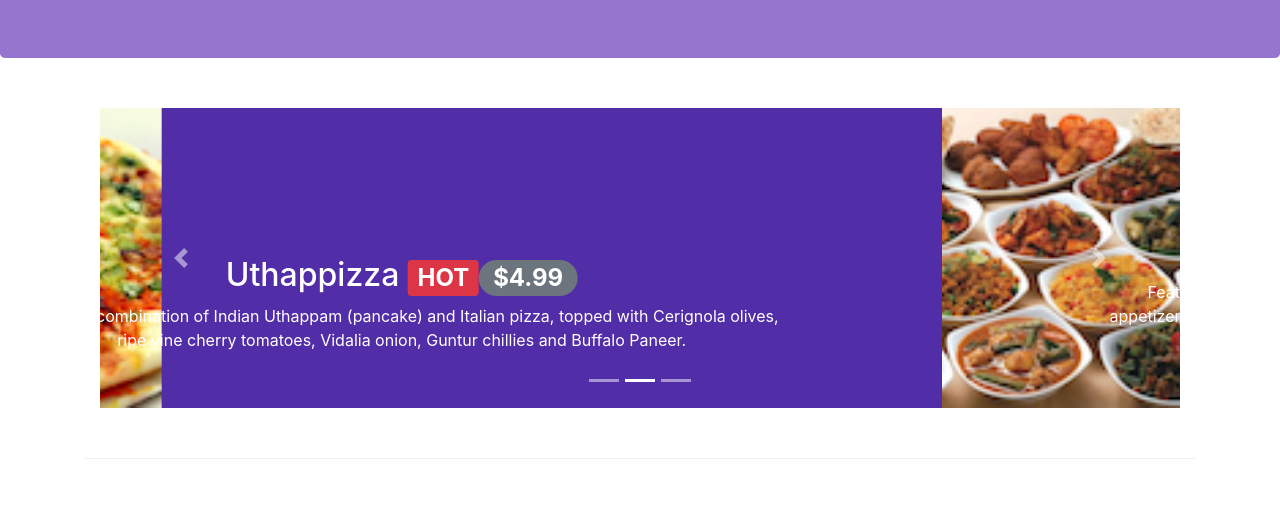
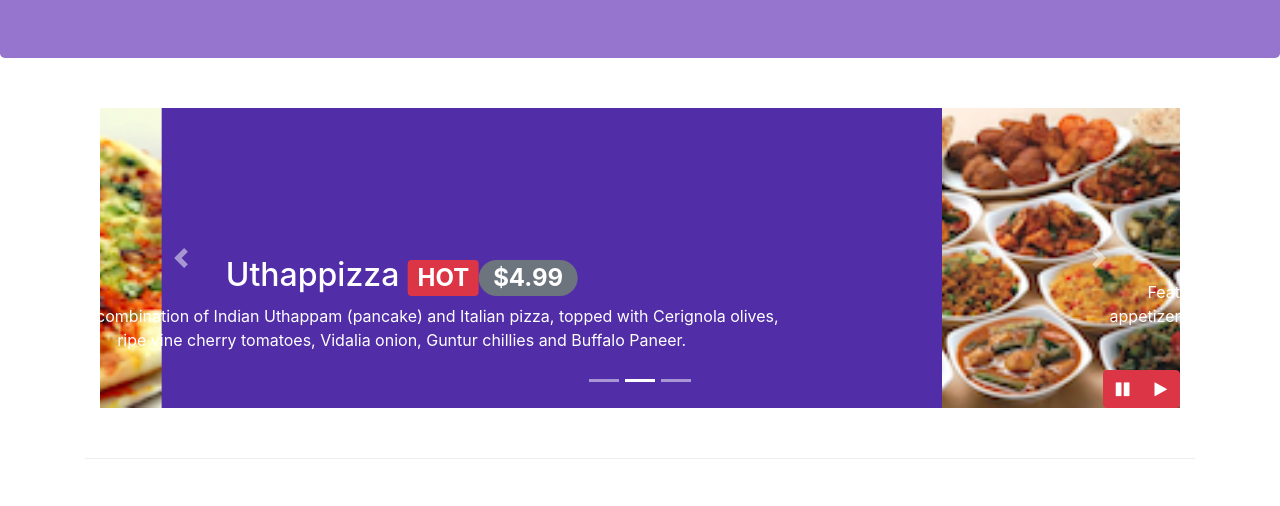
Before and after one commit to joefayed/Bootstrap-First-Project, a website: page index.html in a window 1280 px wide. Shown: the part 276-782 px from the top of the page. Drawn offline with nearby package versions, Linux system fonts and the light colour scheme.

Commit message:
Bootstrap and JQuery

```diff
--- a/css/styles.css
+++ b/css/styles.css
@@ -49,3 +49,8 @@ body {
     left: 0;
     min-height: 300px;
 }
+#carouselButton{
+    right: 0px;
+    position: absolute;
+    bottom: 0px;
+}
--- a/index.html
+++ b/index.html
@@ -206,6 +206,10 @@
                     <a class="carousel-control-next" href="#mycarousel" role="button" data-slide="next">
                         <span class="carousel-control-next-icon"></span>
                     </a>
+                    <div class="btn-group" id="carouselButton">
+                        <button class="btn btn-danger btn-sml" id="carousel-pause"><span class="fa fa-pause"></span></button>
+                        <button class="btn btn-danger btn-sml" id="carousel-play"><span class="fa fa-play"></span></button>
+                    </div>
                 </div>
             </div>
         </div>
@@ -311,7 +315,7 @@
                 </div>
             </div>
         </div>
-    </div>-->>
+    </div>-->
 
     <footer class="footer">
         <div class="container">
@@ -362,6 +366,17 @@
             $('[data-toggle="tooltip"]').tooltip();
         });
     </script>-->
+    <script>
+        $(document).ready(function(){
+            $("#mycarousel").carousel( { interval: 2000 } );
+            $("#carousel-pause").click(function(){
+                $("#mycarousel").carousel('pause');
+            });
+            $("#carousel-play").click(function(){
+                $("#mycarousel").carousel('cycle');
+            });
+        });
+    </script>
 </body>
 
 </html>
```
